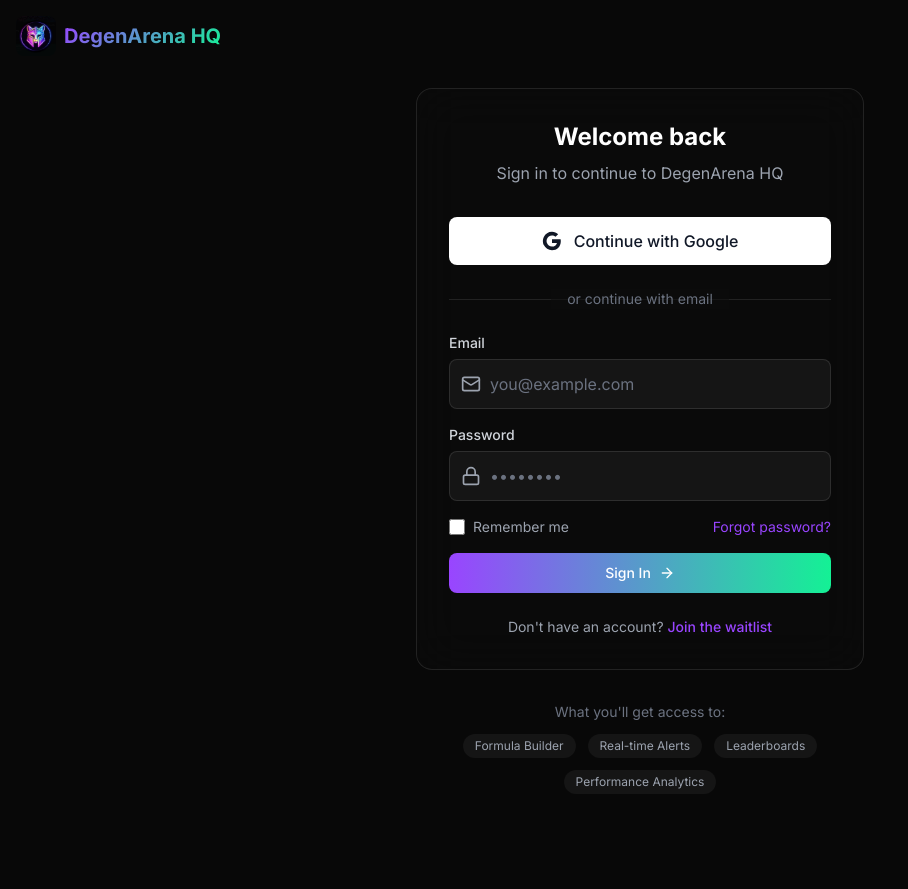
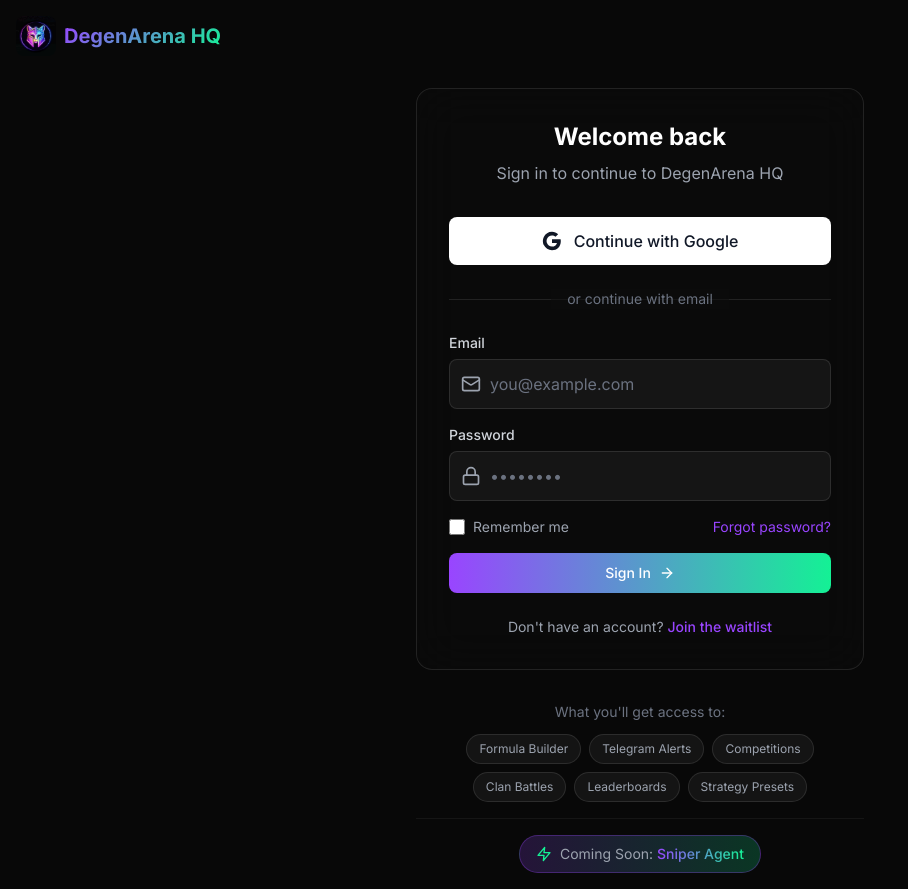
Before and after one commit to volynsal/degenarena, a Next.js app: page /login in a window 1280 px wide. Shown: the whole page, without its empty margins (0-908 px from the left). Before the commit the page ends 810 px from the top, so only its background shows below. Built offline with nearby package versions, Linux system fonts and the light colour scheme; no server answers.

Commit message:
Add preset selection highlighting + update login page features

```diff
--- a/src/app/(auth)/login/page.tsx
+++ b/src/app/(auth)/login/page.tsx
@@ -168,15 +168,35 @@ export default function LoginPage() {
           {/* Features preview */}
           <div className="mt-8 text-center">
             <p className="text-sm text-gray-500 mb-3">What you&apos;ll get access to:</p>
-            <div className="flex flex-wrap justify-center gap-3">
-              {['Formula Builder', 'Real-time Alerts', 'Leaderboards', 'Performance Analytics'].map((feature) => (
+            <div className="flex flex-wrap justify-center gap-2">
+              {[
+                'Formula Builder',
+                'Telegram Alerts',
+                'Competitions',
+                'Clan Battles',
+                'Leaderboards',
+                'Strategy Presets'
+              ].map((feature) => (
                 <span
                   key={feature}
-                  className="px-3 py-1 rounded-full bg-white/5 text-gray-400 text-xs"
+                  className="px-3 py-1.5 rounded-full bg-white/5 text-gray-400 text-xs border border-white/10"
                 >
                   {feature}
                 </span>
               ))}
+            </div>
+
+            {/* Coming Soon */}
+            <div className="mt-4 pt-4 border-t border-white/5">
+              <div className="inline-flex items-center gap-2 px-4 py-2 rounded-full bg-gradient-to-r from-arena-purple/20 to-arena-cyan/20 border border-arena-purple/30">
+                <Zap className="w-4 h-4 text-arena-cyan" />
+                <span className="text-sm">
+                  <span className="text-gray-400">Coming Soon:</span>{' '}
+                  <span className="font-medium bg-gradient-to-r from-arena-purple to-arena-cyan bg-clip-text text-transparent">
+                    Sniper Agent
+                  </span>
+                </span>
+              </div>
             </div>
           </div>
         </div>
--- a/src/app/(dashboard)/formulas/new/page.tsx
+++ b/src/app/(dashboard)/formulas/new/page.tsx
@@ -62,6 +62,7 @@ export default function NewFormulaPage() {
   const router = useRouter()
   const [isSaving, setIsSaving] = useState(false)
   const [showAdvanced, setShowAdvanced] = useState(false)
+  const [selectedPreset, setSelectedPreset] = useState<string | null>(null)
   const [params, setParams] = useState<FormulaParams>({
     name: '',
     description: '',
@@ -239,7 +240,13 @@ export default function NewFormulaPage() {
       alert('Upgrade to Elite to use this preset!')
       return
     }
-    applyPreset(preset)
+    // Toggle selection - clicking same preset deselects it
+    if (selectedPreset === preset.id) {
+      setSelectedPreset(null)
+    } else {
+      setSelectedPreset(preset.id)
+      applyPreset(preset)
+    }
   }
 
   return (
@@ -289,6 +296,7 @@ export default function NewFormulaPage() {
           <div className="grid sm:grid-cols-2 lg:grid-cols-3 gap-3">
             {FORMULA_PRESETS.map((preset) => {
               const isLocked = userTier === 'free' || (userTier === 'pro' && preset.tier === 'elite')
+              const isSelected = selectedPreset === preset.id
 
               return (
                 <button
@@ -297,7 +305,9 @@ export default function NewFormulaPage() {
                   className={`relative p-4 rounded-lg border text-left transition-all ${
                     isLocked
                       ? 'border-white/10 bg-white/5 opacity-60 cursor-not-allowed'
-                      : 'border-white/20 bg-white/5 hover:border-arena-purple/50 hover:bg-white/10 cursor-pointer'
+                      : isSelected
+                        ? 'border-arena-purple bg-arena-purple/20 ring-2 ring-arena-purple/50 cursor-pointer'
+                        : 'border-white/20 bg-white/5 hover:border-arena-purple/50 hover:bg-white/10 cursor-pointer'
                   }`}
                 >
                   {/* Lock overlay for locked presets */}
@@ -307,6 +317,15 @@ export default function NewFormulaPage() {
                         <Lock className="w-5 h-5 text-gray-400" />
                         <span className="text-xs text-gray-400">{preset.tier === 'elite' ? 'Elite' : 'Pro'}</span>
                       </div>
+                    </div>
+                  )}
+
+                  {/* Selected indicator */}
+                  {isSelected && !isLocked && (
+                    <div className="absolute top-2 right-2">
+                      <span className="text-xs px-2 py-0.5 rounded-full bg-arena-purple text-white font-medium">
+                        Active
+                      </span>
                     </div>
                   )}
 
```
